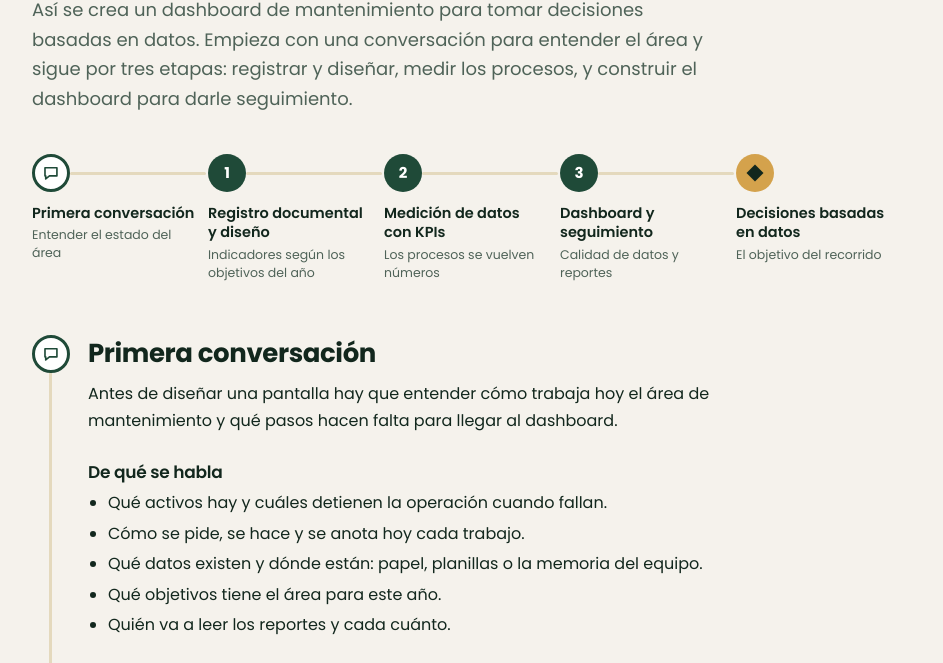
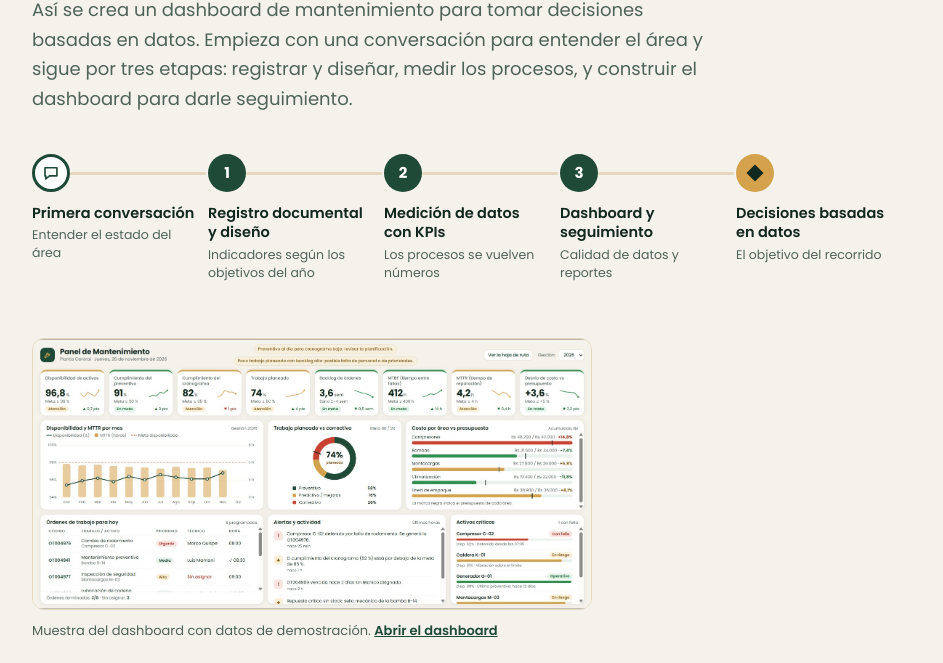
Before and after one commit to Uziel44/mantenimiento, a plain HTML site: page index.html in a window 1280 px wide. Shown: the part 265-928 px from the top of the page, without its empty margins (168-1111 px from the left). Drawn offline with Linux system fonts and the light colour scheme.

Commit message:
Agrega una muestra del dashboard con enlace en la portada
Imagen pequeña del panel antes de "Primera conversación"; al hacer clic
abre dashboard.html.

Co-Authored-By: Claude Sonnet 5.5 <noreply@anthropic.com>

```diff
--- a/index.html
+++ b/index.html
@@ -59,6 +59,14 @@
   .node.start svg{width:56%;height:56%;fill:none;stroke:var(--brand);stroke-width:2.2;stroke-linecap:round;stroke-linejoin:round}
   .node.goal{background:var(--gold)}
   .node.goal::after{content:"";width:12px;height:12px;background:var(--ink);transform:rotate(45deg)}
+
+  /* ---------- Muestra del dashboard ---------- */
+  .preview{padding-bottom:56px}
+  .preview .shot{display:block;max-width:560px;border:1px solid var(--line);border-radius:12px;overflow:hidden;background:var(--card)}
+  .preview .shot:hover{border-color:var(--brand)}
+  .preview img{display:block;width:100%;height:auto}
+  .preview figcaption{font-size:13px;color:var(--ink-soft);margin-top:10px}
+  .preview figcaption a{font-weight:600}
 
   /* ---------- Tablas ---------- */
   .table{width:100%;border-collapse:collapse;background:var(--card);border:1px solid var(--line);font-size:13.5px;line-height:1.5;margin-top:20px}
@@ -164,6 +172,13 @@
       </ol>
     </nav>
   </div>
+
+  <figure class="preview wrap">
+    <a class="shot" href="dashboard.html">
+      <img src="10.jpg" width="1535" height="743" alt="Abrir el dashboard. Muestra del panel de mantenimiento con indicadores, gráficos, costos por área y órdenes del día">
+    </a>
+    <figcaption>Muestra del dashboard con datos de demostración. <a href="dashboard.html">Abrir el dashboard</a></figcaption>
+  </figure>
 
   <div class="wrap">
     <div class="path">
```
Also changed, not shown: 10.jpg (added).
